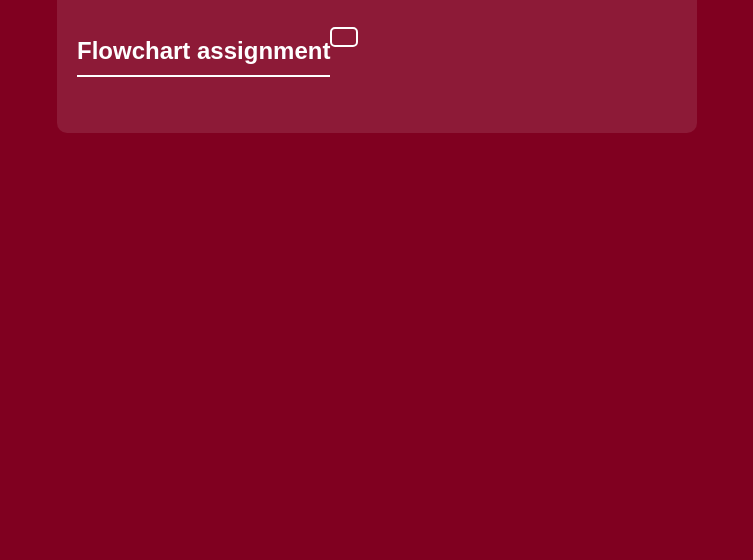
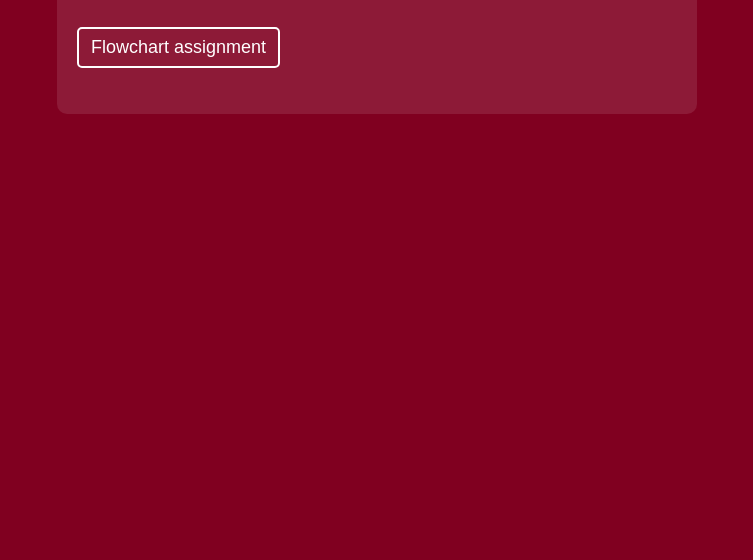
Before and after one commit to Nematov-Muhammadqodir/global-logistics, a plain HTML site: page index.html in a window 1280 px wide. Shown: the part 240-800 px from the top of the page, without its empty margins (263-1016 px from the left). Drawn offline with Linux system fonts and the light colour scheme.

Commit message:
Update index.html

```diff
--- a/index.html
+++ b/index.html
@@ -99,8 +99,8 @@
       <h2>Assignments</h2>
       <ul class="link_cont">
         <div class="list_container">
-          <h2>Flowchart assignment</h2>
-           <li><a href="https://nematov-muhammadqodir.github.io/Flowchart/"></a></li>
+
+           <li><a href="https://nematov-muhammadqodir.github.io/Flowchart/">Flowchart assignment</a></li>
         </div>
 
       </ul>
```
